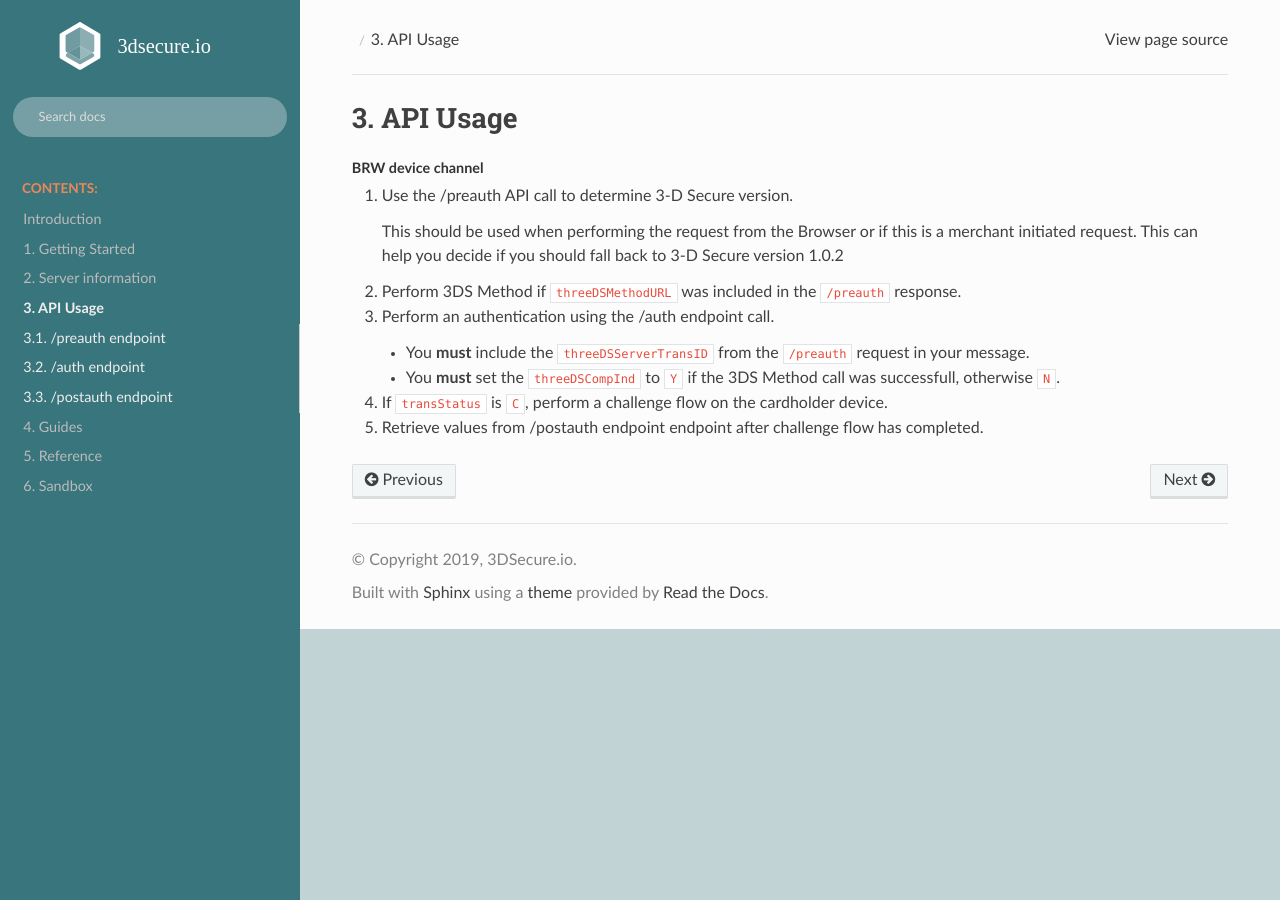
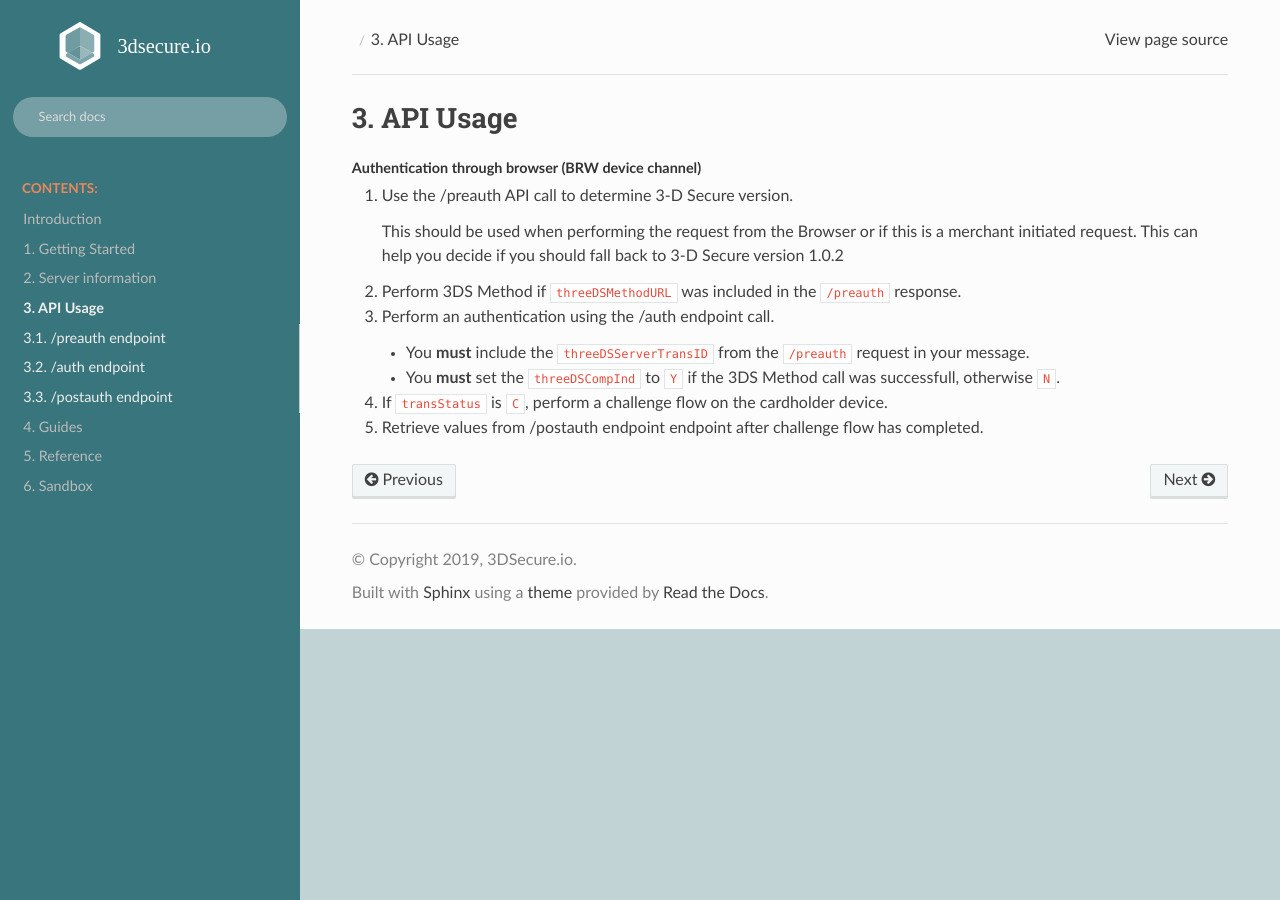
Before and after one commit to clearhaus/3DSv2-api-documentation, a Sphinx documentation site: the page built from source/usage.rst, in a window 1280 px wide. Built offline with Sphinx 7.4.7 and the Read the Docs theme 2.0.0, drawn with Linux system fonts in a browser that asks for light colours.

Commit message:
Rephrase API Usage section

```diff
--- a/source/usage.rst
+++ b/source/usage.rst
@@ -7,7 +7,7 @@ API Usage
 
    - Insert link to 3dservice 1.0.2 MPI documentation.
 
-BRW device channel
+Authentication through browser (BRW device channel)
   1. Use the :ref:`/preauth <preauth-usage>` API call to determine 3-D Secure
      version.
 
```
